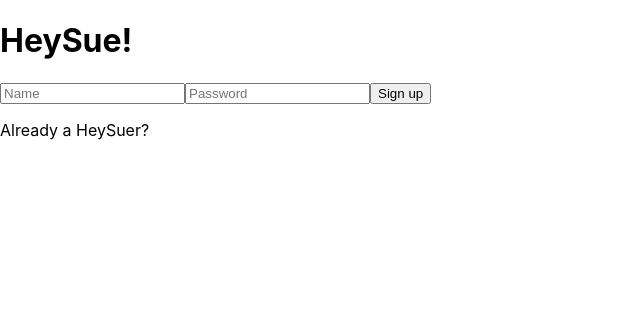
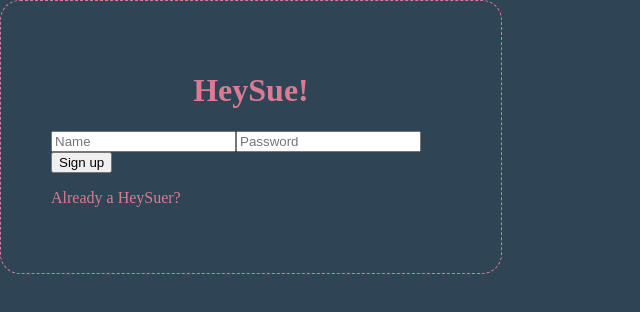
Before and after one commit to Voskii/Sue, a React (Create React App) app in the folder client/: page / in a window 1280 px wide. Shown: the top 312 px of the page, without its empty margins (0-640 px from the left). Built offline with nearby package versions, Linux system fonts and the light colour scheme.

Commit message:
front end updates

```diff
--- a/client/src/App.js
+++ b/client/src/App.js
@@ -6,6 +6,7 @@ import Auth from './components/Auth.jsx'
 import Hey from './components/Hey.jsx'
 import Header from './components/Header.jsx';
 import './style.css';
+import './hey.css'
 
 function App() {
   const { token, logout} = useContext(UserContext)
--- a/client/src/components/Auth.jsx
+++ b/client/src/components/Auth.jsx
@@ -34,10 +34,10 @@ resetAuthErr()
 }
 
 return (
-<div className="cred-container wrap">
+<div className="auth-container">
     <h1 className='game-name'>HeySue!</h1>
     { !toggle ?
-    <>
+    <div className='auth'>
         <AuthForm
         handleChange={handleChange}
         handleSubmit={handleSignup}
@@ -46,9 +46,9 @@ return (
         errMsg={errMsg}
         />
         <p onClick={toggleForm}>Already a HeySuer?</p>
-    </>
+    </div>
     :
-    <>
+    <div className='auth'>
         <AuthForm
         handleChange={handleChange}
         handleSubmit={handleLogin}
@@ -57,7 +57,7 @@ return (
         errMsg={errMsg}
         />
         <p onClick={toggleForm}>Not a member?</p>
-    </>
+    </div>
     }
 </div>
 )
--- /dev/null
+++ b/client/src/components/Counter.jsx
@@ -0,0 +1,10 @@
+import React, { useState, useContext } from 'react'
+
+
+export default function Counter(){
+    return (
+        <div>
+            COUNTER
+        </div>
+    )
+}
--- a/client/src/components/Hey.jsx
+++ b/client/src/components/Hey.jsx
@@ -1,11 +1,26 @@
-import React, {useContext} from 'react'
+import React, { useContext, useState } from 'react'
+import Counter from './Counter.jsx'
+import NextMeal from './NextMeal.jsx'
+import NewMeal from './NewMeal.jsx'
 import { UserContext } from '../context/UserProvider.jsx'
 
 export default function Hey(){
     const { user } = useContext(UserContext)
+    const [ newM, setNewM ] = useState(false)
     return (
-        <div className='heyContainer'>
+        <div className='counter-component'>
 
+            {newM ?
+                <NewMeal setNewM={setNewM}/>
+            :
+                <div>
+                    <div>
+                        {!newM && <button onClick={() => setNewM(!newM)}>+M?</button>}
+                        <Counter />
+                    </div>
+                    <NextMeal />
+                </div>
+            }
         </div>
     )
 }
--- /dev/null
+++ b/client/src/components/NewMeal.jsx
@@ -0,0 +1,52 @@
+import axios from 'axios'
+import React, { useState } from 'react'
+import StatGen from './StatGen'
+
+export default function NextMeal(props) {
+    const { setNewM } = props
+
+    // const mapMe = data.map()
+    const [newMeal, setNewMeal] = useState({
+        name: '',
+        _img: ''
+    })
+
+    const handleChange = (e) => {
+        const  {name, value}  = e.target
+        console.log(`Name: ${name} Value: ${value}`)
+        setNewMeal({
+            [name]: value
+        })
+    }
+
+    const fish = (e) => {
+        e.preventDefault()
+        console.log(`anger`)
+    }
+
+    return (
+
+        <div className='next-meal'>
+            <h1>NewMeal</h1>
+                <form onSubmit={fish}>
+                    <input
+                        name='name'
+                        type='text'
+                        value={newMeal.name}
+                        placeholder='Meal Name'
+                        onChange={handleChange}
+                    />
+                    <input
+                        name='_img'
+                        type='text'
+                        value={newMeal._img}
+                        placeholder='Have an Image?'
+                        onChange={handleChange}
+                    />
+                    <button>SMASH MEAL</button>
+                </form>
+            <StatGen />
+            <button onClick={() => setNewM(false)}>SMASHED</button>
+        </div>
+    )
+}
--- /dev/null
+++ b/client/src/components/NextMeal.jsx
@@ -0,0 +1,10 @@
+
+import React from 'react'
+
+export default function NextMeal() {
+    return (
+        <div className='next-meal'>
+            <div>NextMeal</div>
+        </div>
+    )
+}
--- /dev/null
+++ b/client/src/components/StatGen.jsx
@@ -0,0 +1,44 @@
+import React, { useState } from 'react'
+import axios from 'axios'
+
+const StatGen = () => {
+
+    const [newStat, setNewStat] = useState({
+        name: '',
+        stat: ''
+    })
+
+    const addStat = () => {
+        axios.post('./statId', newStat)
+            .then(res => console.log(res))
+            .catch(err => console.log(err))
+    }
+
+    const handleChange = (e) => {
+        const [name, value] = e.target
+        setNewStat({
+            [name]: value
+        })
+    }
+
+    return (
+        <form onSubmit={addStat}>
+                <input
+                    type='text'
+                    name='name'
+                    value={newStat.name}
+                    placeholder='Name'
+                    onChange={handleChange}
+                />
+                <input
+                    type='text'
+                    name='stat'
+                    value={newStat.stat}
+                    placeholder='Stat'
+                    onChange={handleChange}
+                />
+        </form>
+    )
+}
+
+export default StatGen
--- /dev/null
+++ b/client/src/hey.css
@@ -0,0 +1,14 @@
+.counter-component{
+    height: 400px;
+    width: 400px;
+    border: 1px dashed var(--p);
+    text-align: center;
+}
+
+.next-meal{
+
+}
+
+.counter{
+
+}
--- a/client/src/style.css
+++ b/client/src/style.css
@@ -1,10 +1,17 @@
+:root {
+  --bg: #2f4454;
+  --m: #2e151b;
+  --p: #da7b93;
+  --font: 1rem QuickSand;
+}
+
 body {
   margin: 0;
-  font-family: -apple-system, BlinkMacSystemFont, 'Segoe UI', 'Roboto', 'Oxygen',
-    'Ubuntu', 'Cantarell', 'Fira Sans', 'Droid Sans', 'Helvetica Neue',
-    sans-serif;
+  color: var(--p);
+  font-family: 'Quicksand';
   -webkit-font-smoothing: antialiased;
   -moz-osx-font-smoothing: grayscale;
+  background-color: var(--bg);
 }
 
 code {
@@ -12,7 +19,21 @@ code {
     monospace;
 }
 
-:root {
-  --bg: #2f4454;
-  --font: 1rem QuickSand;
+.auth-container{
+  display: flex;
+  flex-direction: column;
+  justify-content: center;
+  align-items: center;
+  height: auto;
+  max-width: 400px;
+  border: 1px dashed var(--p);
+  border-radius: 20px;
+  color: var(--p);
+  padding: 50px;
+  font: var(--font);
 }
+
+.auth{
+  align-items: center;
+  align-self: center;
+}
```
Also changed, not shown: 12 other files (tests, documents, lock files or other folders).
